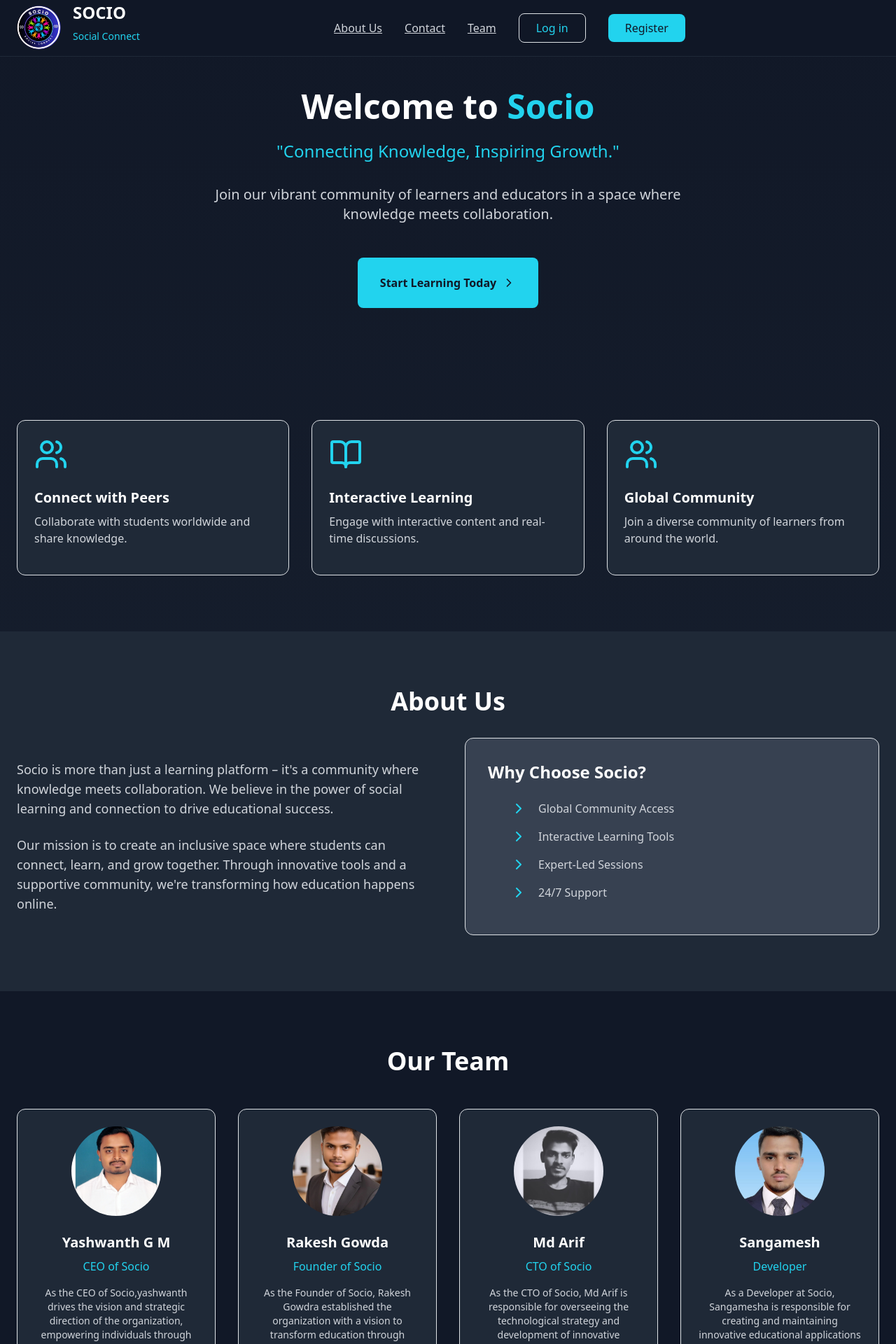
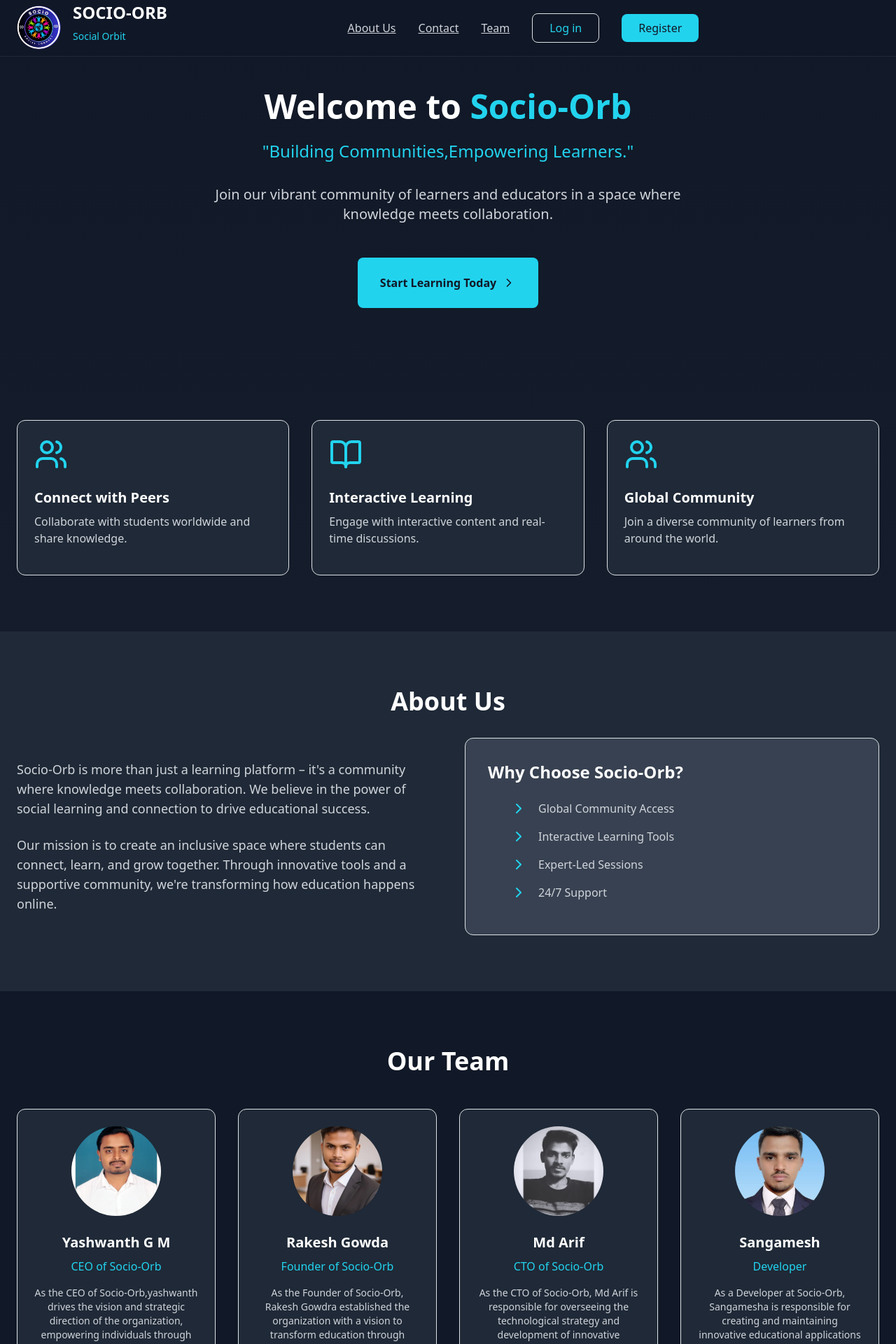
Before and after one commit to rakeshgowda123/Socio, a React (Create React App) app in the folder frontend/: page / in a window 1280 px wide. Shown: the top 1920 px of the page at 70% size. Built offline with nearby package versions, Linux system fonts and the light colour scheme.

Commit message:
Update Landingpage.js

```diff
--- a/frontend/src/Components/Landingpage.js
+++ b/frontend/src/Components/Landingpage.js
@@ -48,7 +48,7 @@ const Landingpage = () => {
     if (Logged) {
       navigate("/UserData");
     } else {
-      handleError("Pls Login into Socio.");
+      handleError("Pls Login into Socio-Orb.");
     }
   };
 
@@ -66,30 +66,30 @@ const Landingpage = () => {
   const teamMembers = [
     {
       name: "Yashwanth G M",
-      role: "CEO of Socio",
+      role: "CEO of Socio-Orb",
       description:
-        "As the CEO of Socio,yashwanth drives the vision and strategic direction of the organization, empowering individuals through innovative educational resources and fostering a collaborative learning environment. With a passion for lifelong learning and operational excellence, he is committed to making quality education accessible to all.",
+        "As the CEO of Socio-Orb,yashwanth drives the vision and strategic direction of the organization, empowering individuals through innovative educational resources and fostering a collaborative learning environment. With a passion for lifelong learning and operational excellence, he is committed to making quality education accessible to all.",
       image: "/yash.jpg",
     },
     {
       name: "Rakesh Gowda",
-      role: "Founder of Socio",
+      role: "Founder of Socio-Orb",
       description:
-        "As the Founder of Socio, Rakesh Gowdra established the organization with a vision to transform education through innovative technology and collaborative learning. [His/Her/Their] passion for empowering individuals and commitment to accessibility have laid the foundation for a vibrant community dedicated to lifelong learning and personal growth.",
+        "As the Founder of Socio-Orb, Rakesh Gowdra established the organization with a vision to transform education through innovative technology and collaborative learning.passion for empowering individuals and commitment to accessibility have laid the foundation for a vibrant community dedicated to lifelong learning and personal growth.",
       image: "/rakesh.jpg",
     },
     {
       name: "Md Arif",
-      role: "CTO of Socio",
+      role: "CTO of Socio-Orb",
       description:
-        "As the CTO of Socio, Md Arif is responsible for overseeing the technological strategy and development of innovative educational solutions. With a strong focus on leveraging cutting-edge technology, [he/she/they] drives the implementation of scalable systems and ensures that Socio remains at the forefront of the digital learning landscape.",
+        "As the CTO of Socio-Orb, Md Arif is responsible for overseeing the technological strategy and development of innovative educational solutions. With a strong focus on leveraging cutting-edge technology,drives the implementation of scalable systems and ensures that Socio-Orb remains at the forefront of the digital learning landscape.",
       image: "/arif.jpg",
     },
     {
       name: "Sangamesh",
       role: "Developer",
       description:
-        "As a Developer at Socio, Sangamesha is responsible for creating and maintaining innovative educational applications that enhance user experience. [He/She/They] collaborates with teams to implement cutting-edge solutions, driving the mission of making learning accessible and engaging for all.",
+        "As a Developer at Socio-Orb, Sangamesha is responsible for creating and maintaining innovative educational applications that enhance user experience.collaborates with teams to implement cutting-edge solutions, driving the mission of making learning accessible and engaging for all.",
       image: "/sangu.jpg",
     },
   ];
@@ -104,14 +104,14 @@ const Landingpage = () => {
               {/* Logo */}
               <div className="w-16 h-16 animate-spin-slow">
                 <img
-                  src="/socio.png"
-                  alt="Socio Logo"
+                  src="/Socio.png"
+                  alt="Socio-Orb Logo"
                   className="w-full h-full"
                 />
               </div>
               <div>
-                <h1 className="text-2xl font-bold text-white">SOCIO</h1>
-                <p className="text-sm text-cyan-400">Social Connect</p>
+                <h1 className="text-2xl font-bold text-white">SOCIO-ORB</h1>
+                <p className="text-sm text-cyan-400">Social Orbit</p>
               </div>
             </div>
 
@@ -206,10 +206,10 @@ const Landingpage = () => {
         <div className="max-w-7xl mx-auto px-4 sm:px-6 lg:px-8">
           <div className="text-center animate-fade-in">
             <h1 className="text-5xl font-bold text-white mb-4">
-              Welcome to <span className="text-cyan-400">Socio</span>
+              Welcome to <span className="text-cyan-400">Socio-Orb</span>
             </h1>
             <p className="text-2xl text-cyan-400 font-medium mb-8">
-              "Connecting Knowledge, Inspiring Growth."
+              "Building Communities,Empowering Learners."
             </p>
             <p className="text-xl text-gray-300 mb-12 max-w-2xl mx-auto">
               Join our vibrant community of learners and educators in a space
@@ -271,7 +271,7 @@ const Landingpage = () => {
           <div className="grid md:grid-cols-2 gap-12 items-center">
             <div className="space-y-6">
               <p className="text-gray-300 text-lg">
-                Socio is more than just a learning platform – it's a community
+                Socio-Orb is more than just a learning platform – it's a community
                 where knowledge meets collaboration. We believe in the power of
                 social learning and connection to drive educational success.
               </p>
@@ -284,7 +284,7 @@ const Landingpage = () => {
             </div>
             <div className="bg-gray-700 p-8 rounded-xl border border-gray-600 hover:border-cyan-400 transition-colors">
               <h3 className="text-2xl font-bold text-white mb-4">
-                Why Choose Socio?
+                Why Choose Socio-Orb?
               </h3>
               <ul className="space-y-4 text-gray-300">
                 <li className="flex items-center gap-3">
@@ -349,7 +349,7 @@ const Landingpage = () => {
                 <Mail className="h-6 w-6 text-cyan-400" />
                 <div>
                   <h3 className="text-white font-semibold">Email Us</h3>
-                  <p className="text-gray-300">sociosocialconnect@gmail.com</p>
+                  <p className="text-gray-300">Socio-Orbsocialconnect@gmail.com</p>
                 </div>
               </div>
               <div className="flex items-center gap-4">
@@ -429,7 +429,7 @@ const Landingpage = () => {
               <h4 className="font-semibold mb-4 text-white">Connect</h4>
               <div className="flex gap-4 text-gray-400">
                 <a
-                  href="https://x.com/Socio8892768421"
+                  href="https://x.com/Socio-Orb8892768421"
                   className="hover:text-cyan-400 transition-colors"
                   target="_blank"
                   rel="noopener noreferrer"
@@ -437,7 +437,7 @@ const Landingpage = () => {
                   <Twitter className="h-5 w-5" />
                 </a>
                 <a
-                  href="https://www.linkedin.com/in/socio-connect-0751ba336/"
+                  href="https://www.linkedin.com/in/Socio-Orb-connect-0751ba336/"
                   className="hover:text-cyan-400 transition-colors"
                   target="_blank"
                   rel="noopener noreferrer"
@@ -445,7 +445,7 @@ const Landingpage = () => {
                   <Linkedin className="h-5 w-5" />
                 </a>
                 <a
-                  href="https://www.facebook.com/socio.484907/map"
+                  href="https://www.facebook.com/Socio-Orb.484907/map"
                   className="hover:text-cyan-400 transition-colors"
                   target="_blank"
                   rel="noopener noreferrer"
@@ -453,7 +453,7 @@ const Landingpage = () => {
                   <Facebook className="h-5 w-5" />
                 </a>
                 <a
-                  href="https://www.instagram.com/socio.slc/profilecard/?igsh=bXJ6ZmFhZWg0MzN3"
+                  href="https://www.instagram.com/Socio-Orb.slc/profilecard/?igsh=bXJ6ZmFhZWg0MzN3"
                   className="hover:text-cyan-400 transition-colors"
                   target="_blank"
                   rel="noopener noreferrer"
@@ -489,7 +489,7 @@ const Landingpage = () => {
             </div>
           </div>
           <div className="mt-12 text-center text-gray-400">
-            <p>© 2024 Socio. All rights reserved.</p>
+            <p>© 2024 Socio-Orb. All rights reserved.</p>
           </div>
         </div>
       </footer>
@@ -509,7 +509,7 @@ const Landingpage = () => {
       {/* Greeting Modal for Successful Registration */}
       <Modal show={greeting} onHide={() => setGreeting(false)}>
         <Modal.Header closeButton>
-          <Modal.Title>Welcome to Socio!</Modal.Title>
+          <Modal.Title>Welcome to Socio-Orb!</Modal.Title>
         </Modal.Header>
         <Modal.Body>
           <div className="text-center">
@@ -517,7 +517,7 @@ const Landingpage = () => {
               Thank You for Registering
             </h3>
             <p className="text-gray-700 mb-4">
-              We're excited to have you join the Socio community! Our team will
+              We're excited to have you join the Socio-Orb community! Our team will
               review your registration and get back to you soon.
             </p>
             <p className="text-sm text-gray-500">
```
